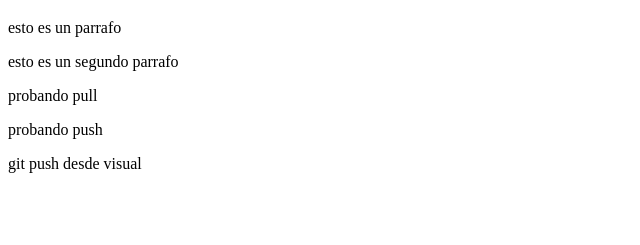
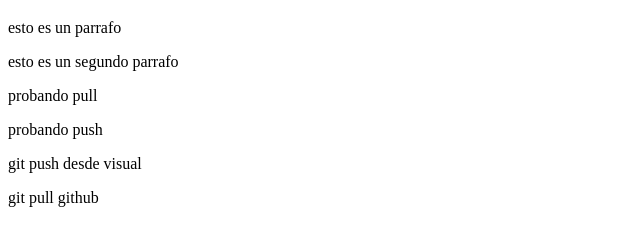
Before and after one commit to MiguelNefle1/probando, a plain HTML site: page index.html in a window 1280 px wide. Shown: the part 61-306 px from the top of the page, without its empty margins (0-640 px from the left). Drawn offline with Linux system fonts and the light colour scheme.

Commit message:
git pull

```diff
--- a/index.html
+++ b/index.html
@@ -13,6 +13,6 @@
     <p>probando pull</p>
     <p>probando push</p>
     <p>git push desde visual</p>
-
+    <p>git pull github</p>
 </body>
 </html>
```
